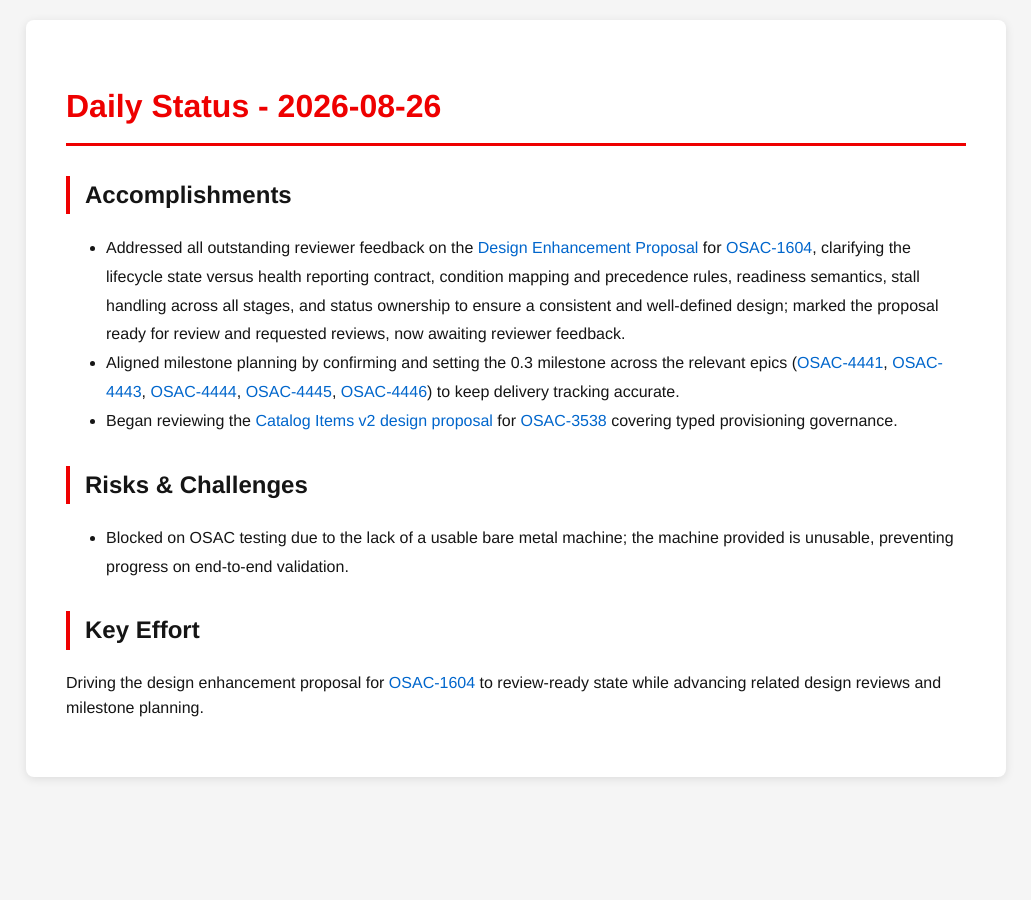
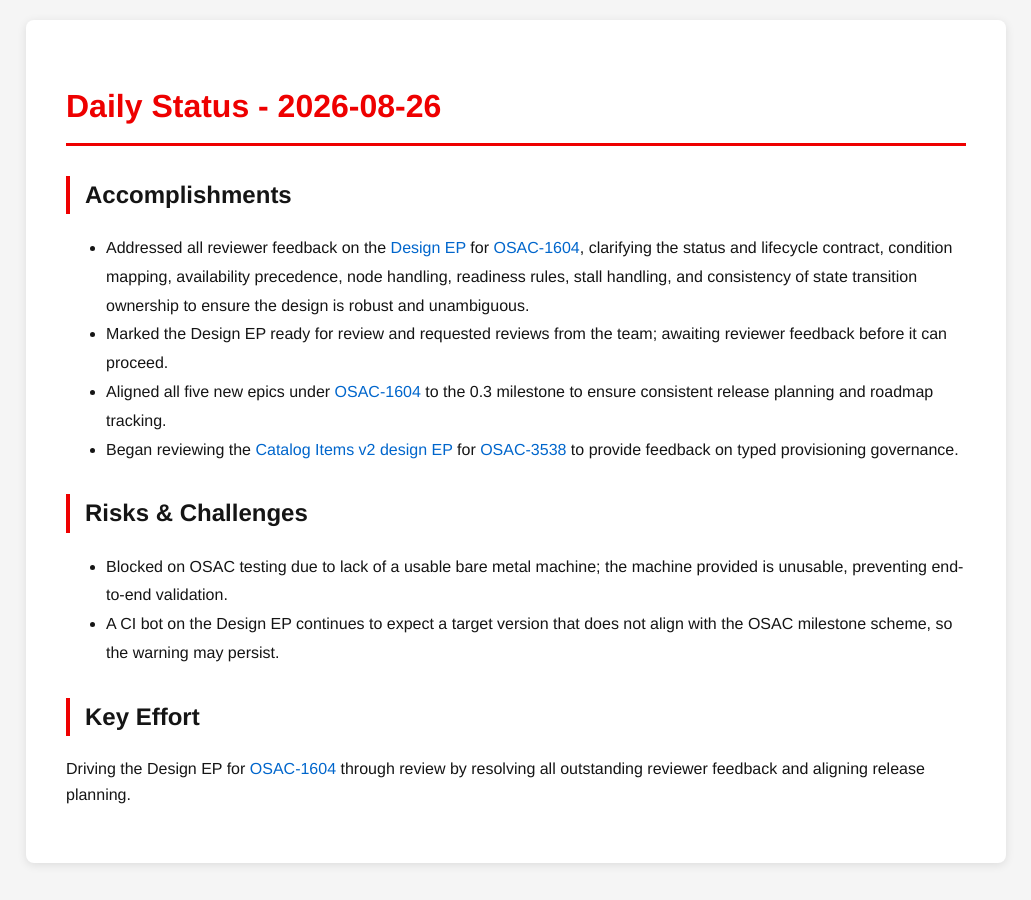
Before and after one commit to tzvatot/daily-status, a Jekyll site: the page built from 2026-08-26.md, in a window 1280 px wide. Shown: the whole page, without its empty margins (124-1155 px from the left). Built offline with Jekyll 4.4.1, drawn with Linux system fonts in a browser that asks for light colours.

Commit message:
Daily status update - 2026-08-26

```diff
--- a/2026-08-26.md
+++ b/2026-08-26.md
@@ -7,12 +7,14 @@ date: 2026-08-26
 # Daily Status - 2026-08-26
 
 ## Accomplishments
-- Addressed all outstanding reviewer feedback on the [Design Enhancement Proposal](https://github.com/osac-project/enhancement-proposals/pull/227) for [OSAC-1604](https://redhat.atlassian.net/browse/OSAC-1604), clarifying the lifecycle state versus health reporting contract, condition mapping and precedence rules, readiness semantics, stall handling across all stages, and status ownership to ensure a consistent and well-defined design; marked the proposal ready for review and requested reviews, now awaiting reviewer feedback.
-- Aligned milestone planning by confirming and setting the 0.3 milestone across the relevant epics ([OSAC-4441](https://redhat.atlassian.net/browse/OSAC-4441), [OSAC-4443](https://redhat.atlassian.net/browse/OSAC-4443), [OSAC-4444](https://redhat.atlassian.net/browse/OSAC-4444), [OSAC-4445](https://redhat.atlassian.net/browse/OSAC-4445), [OSAC-4446](https://redhat.atlassian.net/browse/OSAC-4446)) to keep delivery tracking accurate.
-- Began reviewing the [Catalog Items v2 design proposal](https://github.com/osac-project/enhancement-proposals/pull/228) for [OSAC-3538](https://redhat.atlassian.net/browse/OSAC-3538) covering typed provisioning governance.
+- Addressed all reviewer feedback on the [Design EP](https://github.com/osac-project/enhancement-proposals/pull/227) for [OSAC-1604](https://redhat.atlassian.net/browse/OSAC-1604), clarifying the status and lifecycle contract, condition mapping, availability precedence, node handling, readiness rules, stall handling, and consistency of state transition ownership to ensure the design is robust and unambiguous.
+- Marked the Design EP ready for review and requested reviews from the team; awaiting reviewer feedback before it can proceed.
+- Aligned all five new epics under [OSAC-1604](https://redhat.atlassian.net/browse/OSAC-1604) to the 0.3 milestone to ensure consistent release planning and roadmap tracking.
+- Began reviewing the [Catalog Items v2 design EP](https://github.com/osac-project/enhancement-proposals/pull/228) for [OSAC-3538](https://redhat.atlassian.net/browse/OSAC-3538) to provide feedback on typed provisioning governance.
 
 ## Risks & Challenges
-- Blocked on OSAC testing due to the lack of a usable bare metal machine; the machine provided is unusable, preventing progress on end-to-end validation.
+- Blocked on OSAC testing due to lack of a usable bare metal machine; the machine provided is unusable, preventing end-to-end validation.
+- A CI bot on the Design EP continues to expect a target version that does not align with the OSAC milestone scheme, so the warning may persist.
 
 ## Key Effort
-Driving the design enhancement proposal for [OSAC-1604](https://redhat.atlassian.net/browse/OSAC-1604) to review-ready state while advancing related design reviews and milestone planning.
+Driving the Design EP for [OSAC-1604](https://redhat.atlassian.net/browse/OSAC-1604) through review by resolving all outstanding reviewer feedback and aligning release planning.
```
